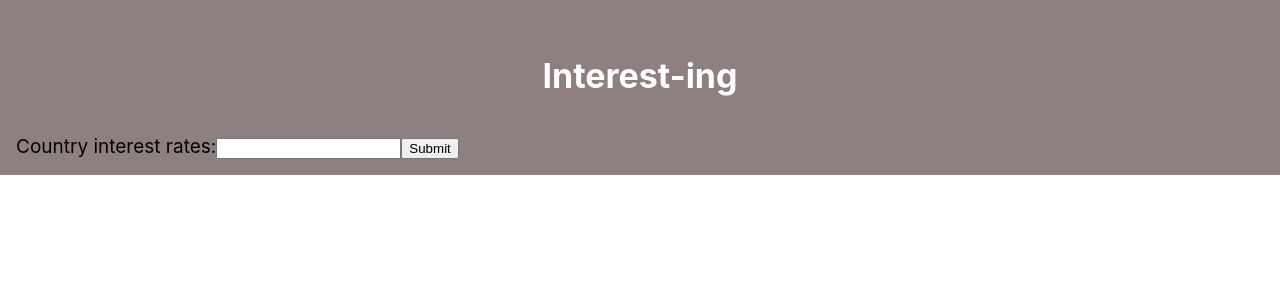
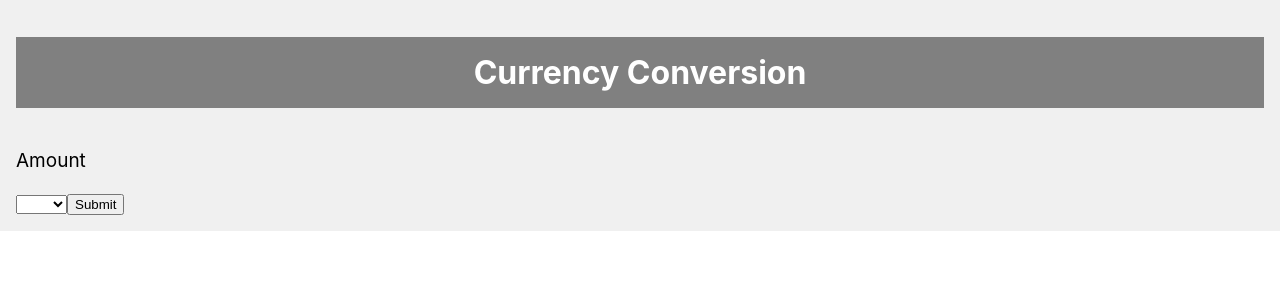
Before and after one commit to 12DerekH/CSI4103Assignment1, a React (Create React App) app in the folder interest_ing/: page / in a window 1280 px wide. Shown: the top 300 px of the page. Built offline with nearby package versions, Linux system fonts and the light colour scheme; the HTML template or start-up script is replaced by a standard one.

Commit message:
Change to Currency exchange
Got a drop down menu working

```diff
--- a/interest_ing/src/App.css
+++ b/interest_ing/src/App.css
@@ -1,6 +1,6 @@
 .body {
-  background-color: rgb(142, 128, 128);
-  padding: 1rem;
+  background-color: #f0f0f0;
+    padding: 1rem;
   height: auto;
 }
 
@@ -19,14 +19,11 @@
   }
 }
 
-.App-header {
-  display: flex;
+.header {
+  background-color: #808080;
+  color: white;
   padding: 1rem;
-  flex-direction: column;
-  align-items: center;
-  justify-content: center;
-  font-size: calc(10px + 3vmin);
-  color: white;
+  text-align: center;
 }
 
 .App-text {
--- a/interest_ing/src/App.js
+++ b/interest_ing/src/App.js
@@ -3,80 +3,88 @@ import { useState } from 'react';
 
 const Header = (props) => {
   return (
-    <h1 className='App-header'>{props.course}</h1>
+    <h1 className='header'>{props.name}</h1>
   )
 }
+/*
+const ListOptions = (props) => {
+  const allOptions = [];
 
+  for(let i = 0; i < props.length; i++) {
+    allOptions.push(<option>{props.name}</option>)
+  }
+
+  return(
+    {allOptions}
+  )
+
+}*/
+
+// Based on the example of using react forms from https://www.w3schools.com/react/react_forms.asp
 const Part = (props) => {
-  const [userInput, setUserInput] = useState("");
+  const [selectedOption, setSelectedOption] = useState('');
+  const allOptions = [];
+
+  console.log("In Part: ", props);
 
   const handleSubmit = (event) => {
     event.preventDefault();
-    alert(`The name you entered was: ${userInput}`)
+    console.log(selectedOption);
+  };
+
+  for(let i = 0; i < props.currencies.length; i++) {
+    allOptions.push(<option key={i}>{props.currencies[i].name}</option>)
   }
+  console.log("After loop: ", allOptions);
 
   return (
     <form onSubmit={handleSubmit}>
-      <label>{props.name}:
-        <input
-        type="text"
-        value={userInput}
-        onChange={(e) => setUserInput(e.target.value)}
-        />
-      </label>
-      <input type="submit" />
+      <select value={selectedOption} onChange={event => setSelectedOption(event.target.value)}>
+        <option> </option>
+        {allOptions}
+      </select>
+      <button type="submit">Submit</button>
     </form>
-  )
+  );
 }
 
 const Content = (props) => {
+  console.log("In Content: ", props.parts);
   return (
     <div className='App-text'>
-      <Part name={props.parts[0].name} />
+      <p>Amount</p>
+      <Part currencies={props.parts} />
     </div>
   )
 }
 
-// Example of using react forms from https://www.w3schools.com/react/react_forms.asp
-/*
-const Test = (props) => {
-  const [name, setName] = useState("");
-
-  const handleSubmit = (event) => {
-    event.preventDefault();
-    alert(`The name you entered was: ${name}`)
-  }
-
-  return (
-    <form onSubmit={handleSubmit}>
-      <label>Enter your name:
-        <input
-          type="text"
-          value={name}
-          onChange={(e) => setName(e.target.value)}
-        />
-      </label>
-      <input type="submit" />
-    </form>
-  )
-}
-*/
-
 const App = () => {
-  const course = {
-    name: 'Interest-ing',
-    parts: [
+  const currencies = {
+    name: 'Currency Conversion',
+    currency: [
       {
-        name: 'Country interest rates',
-        exercises: 10
-      }
+        name: 'USD',
+        fetched: false
+      },
+      {
+        name: 'EUR',
+        fetched: false
+      },
+      {
+        name: 'GBP',
+        fetched: false
+      },
+      {
+        name: 'CAD',
+        fetched: false
+      },
     ]
   }
 
   return (
     <div className='body'>
-      <Header course={course.name} />
-      <Content parts={course.parts}/>
+      <Header name={currencies.name} />
+      <Content parts={currencies.currency}/>
     </div>
   )
 }
```
